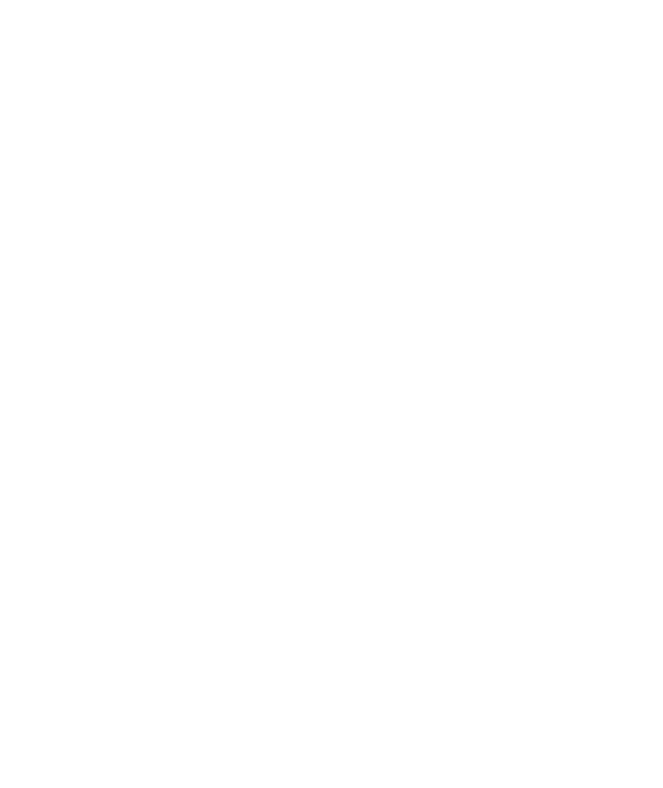
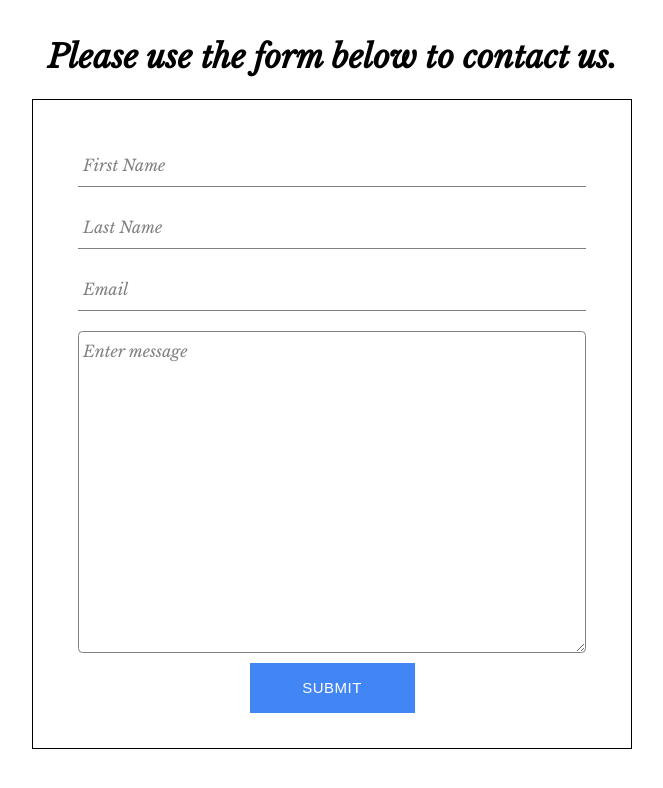
Before and after one commit to tccSolutions/tccs, a React (Create React App) app: page /contactus in a window 1280 px wide. Shown: the top 788 px of the page, without its empty margins (308-971 px from the left). Built offline with nearby package versions, Linux system fonts and the light colour scheme.

Commit message:
added contact us page and styles, added custom input, text-area, and button, with styles

```diff
--- a/package.json
+++ b/package.json
@@ -6,6 +6,7 @@
     "@testing-library/jest-dom": "^5.11.4",
     "@testing-library/react": "^11.1.0",
     "@testing-library/user-event": "^12.1.10",
+    "emailjs-com": "^3.2.0",
     "node-sass": "^6.0.1",
     "react": "^17.0.2",
     "react-dom": "^17.0.2",
--- a/src/App.css
+++ b/src/App.css
@@ -1,6 +1,12 @@
 .App {
   text-align: center;
   font-family: 'Libre Baskerville', serif;
+  padding: 1em 2em;
+
+}
+
+*{
+  box-sizing: border-box;
 }
 
 a{
--- a/src/App.js
+++ b/src/App.js
@@ -1,5 +1,6 @@
 import { BrowserRouter, Switch, Route } from 'react-router-dom';
 import './App.css';
+import { ContactUs } from './pages/contact-us/contact-us.component';
 import { Homepage } from './pages/homepage/homepage';
 
 function App() {
@@ -8,6 +9,7 @@
       <div className="App">
       <Switch>
         <Route exact path ='/' component = {Homepage} />
+        <Route exact path ='/contactus' component = {ContactUs} />
       </Switch>
       </div>
     </BrowserRouter>
--- /dev/null
+++ b/src/components/contact-form/contact-form.component.jsx
@@ -0,0 +1,77 @@
+import React, { useState } from "react";
+import { CustomButton } from "../custom-button/custom-button.component";
+import { CustomInput } from "../custom-input/custom-input.component";
+import { CustomTextArea } from "../custom-text-area/custom-text-area.component";
+import "./contact-form.styles.scss";
+
+export const ContactForm = () => {
+  const [firstName, setFirstName] = useState("");
+  const [lastName, setLastName] = useState("");
+  const [email, setEmail] = useState("");
+  const [comment, setComment] = useState("");
+
+  const handleChange = (event) => {
+    switch (event.target.name) {
+      case "fname":
+        setFirstName(event.target.value);
+        return;
+      case "lname":
+        setLastName(event.target.value);
+        return;
+      case "email":
+        setEmail(event.target.value);
+        return;
+      case "comment":
+        setComment(event.target.value);
+        return;
+      default:
+        return;
+    }
+  };
+
+  return (
+    <div className="contact-form-container">
+
+      <div>
+        <h1>Please use the form below to contact us.</h1>
+      </div>
+      <form className="contact-form">
+        <CustomInput
+          name="fname"
+          type="name"
+          value={firstName}
+          handleChange={handleChange}
+          label="First Name"
+        />
+        <CustomInput
+          name="lname"
+          type="name"
+          value={lastName}
+          handleChange={handleChange}
+          label="Last Name"
+        />
+        <CustomInput
+          name="email"
+          type="email"
+          value={email}
+          handleChange={handleChange}
+          label="Email"
+          required
+        />
+        <CustomTextArea
+          name="comment"
+          type="text"
+          value={comment}
+          handleChange={handleChange}
+          label="Enter message"
+          rows="15"
+          required
+        />
+        <div className='btn-container'>
+          <CustomButton >Submit</CustomButton>
+        </div>
+
+      </form>
+    </div>
+  );
+};
--- /dev/null
+++ b/src/components/contact-form/contact-form.styles.scss
@@ -0,0 +1,20 @@
+.contact-form-container{
+    display: flex;
+    flex-direction: column;
+    justify-content: center;
+    align-items: center;
+.contact-form{
+    display: flex;
+    flex-direction: column;
+    justify-content: center;
+    width: 600px;
+
+    .btn-container{
+        display: flex;
+        width: 100%;
+        justify-content: center;
+        align-items: center;
+    }
+}
+
+}
--- /dev/null
+++ b/src/components/custom-button/custom-button.component.jsx
@@ -0,0 +1,17 @@
+import React from "react";
+import "./custom-button.styles.scss";
+
+export const CustomButton = ({
+  children,
+  inverted,
+  ...otherprops
+}) => (
+  <div>
+    <button
+      className={`${inverted ? "inverted" : ""}custom-button`}
+      {...otherprops}
+    >
+      {children}
+    </button>
+  </div>
+);
--- /dev/null
+++ b/src/components/custom-button/custom-button.styles.scss
@@ -0,0 +1,46 @@
+.custom-button {
+    min-width: 165px;
+    width: auto;
+    height: 50px;
+    letter-spacing: 0.5px;
+    line-height: 50px;
+    padding: 0 35px 0 35px;
+    font-size: 15px;
+    background-color: #4285f4;
+    color: white;
+    text-transform: uppercase;
+
+
+    border: none;
+    cursor: pointer;
+    display: flex;
+    justify-content: center;
+
+    &:hover {
+      background-color: white;
+      color: black;
+      border: 1px solid black;
+    }
+
+    &.google-sign-in{
+      background-color: #4285f4;
+      &:hover{
+        background-color: dodgerblue;
+        border:1px solid black;
+      }
+    }
+
+    .inverted{
+      background-color: white;
+      color: black;
+      border: 1px solid black;
+
+      &:hover{
+        background-color: black;
+        color: white;
+        border:1px solid black;
+      }
+    }
+
+
+  }
--- /dev/null
+++ b/src/components/custom-input/custom-input.component.jsx
@@ -0,0 +1,16 @@
+import React from 'react';
+import './custom-input.styles.scss'
+
+export const CustomInput = ({handleChange, label, ...otherProps})=>(
+    <div className='group'>
+        <input className='form-input' onChange={handleChange} {...otherProps}/>
+        {
+            label ?
+            <label className={`${otherProps.value.length ? 'shrink' : ''} form-input-label`}>
+                {label}
+            </label>
+            :null
+        }
+
+    </div>
+)
--- /dev/null
+++ b/src/components/custom-input/custom-input.styles.scss
@@ -0,0 +1,60 @@
+$sub-color: grey;
+$main-color: black;
+
+.contact-form {
+    border: 1px solid black;
+    padding: 35px;
+
+
+  @mixin shrinkLabel {
+    top: -14px;
+    font-size: 12px;
+    color: $main-color;
+  }
+
+  .group {
+    position: relative;
+    margin: 10px;
+
+    .form-input {
+      background: none;
+      background-color: white;
+      color: $sub-color;
+      font-size: 18px;
+      padding: 10px 10px 10px 5px;
+      display: block;
+      width: 100%;
+      border: none;
+      border-radius: 0;
+      border-bottom: 1px solid $sub-color;
+
+
+      &:focus {
+        outline: none;
+      }
+
+      &:focus ~ .form-input-label {
+        @include shrinkLabel();
+      }
+    }
+
+    input[type="password"] {
+      letter-spacing: 0.3em;
+    }
+
+    .form-input-label {
+      color: $sub-color;
+      font-size: 16px;
+      font-weight: normal;
+      position: absolute;
+      pointer-events: none;
+      left: 5px;
+      top: 10px;
+      transition: 300ms ease all;
+
+      &.shrink {
+        @include shrinkLabel();
+      }
+    }
+  }
+}
--- /dev/null
+++ b/src/components/custom-text-area/custom-text-area.component.jsx
@@ -0,0 +1,16 @@
+import React from 'react';
+import './custom-text-area.styles.scss'
+
+export const CustomTextArea = ({handleChange, label, ...otherProps})=>(
+    <div className='group'>
+        <textarea className='form-text-area' onChange={handleChange} {...otherProps}/>
+        {
+            label ?
+            <label className={`${otherProps.value.length ? 'shrink' : ''} form-input-label`}>
+                {label}
+            </label>
+            :null
+        }
+
+    </div>
+)
--- /dev/null
+++ b/src/components/custom-text-area/custom-text-area.styles.scss
@@ -0,0 +1,60 @@
+$sub-color: grey;
+$main-color: black;
+
+.contact-form {
+    border: 1px solid black;
+    padding: 35px;
+
+
+  @mixin shrinkLabel {
+    top: -14px;
+    font-size: 12px;
+    color: $main-color;
+  }
+
+  .group {
+    position: relative;
+    margin: 10px;
+
+    .form-text-area {
+      background: none;
+      background-color: white;
+      color: $sub-color;
+      font-size: 18px;
+      padding: 10px 10px 10px 5px;
+      display: block;
+      width: 100%;
+      border: none;
+      border-radius: .25em;
+      border: 1px solid $sub-color;
+
+
+      &:focus {
+        outline: none;
+      }
+
+      &:focus ~ .form-input-label {
+        @include shrinkLabel();
+      }
+    }
+
+    input[type="password"] {
+      letter-spacing: 0.3em;
+    }
+
+    .form-input-label {
+      color: $sub-color;
+      font-size: 16px;
+      font-weight: normal;
+      position: absolute;
+      pointer-events: none;
+      left: 5px;
+      top: 10px;
+      transition: 300ms ease all;
+
+      &.shrink {
+        @include shrinkLabel();
+      }
+    }
+  }
+}
--- /dev/null
+++ b/src/pages/contact-us/contact-us.component.jsx
@@ -0,0 +1,9 @@
+import React from 'react'
+import { ContactForm } from '../../components/contact-form/contact-form.component'
+
+
+export const ContactUs =()=>(
+    <div>
+       <ContactForm/>
+    </div>
+)
```
Also changed, not shown: 1 other file (tests, documents, lock files or other folders).
